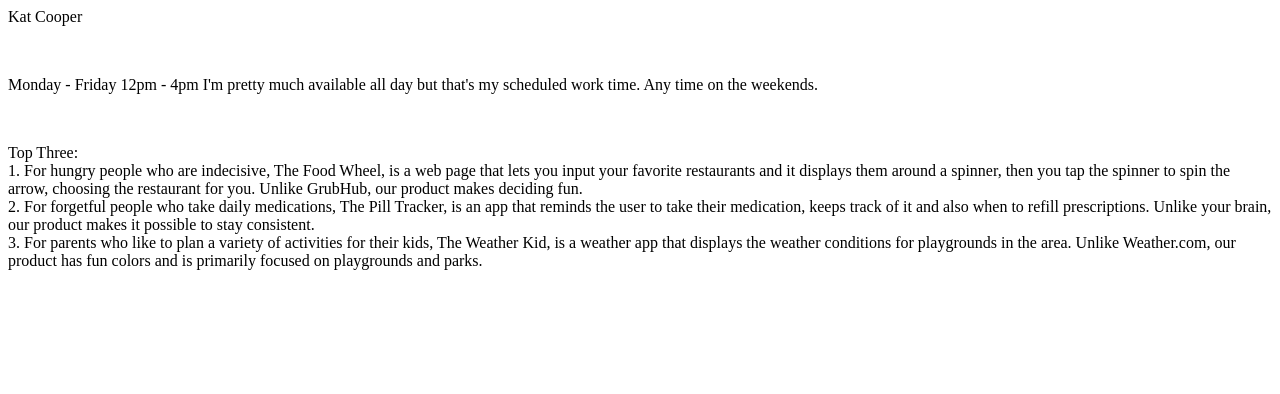
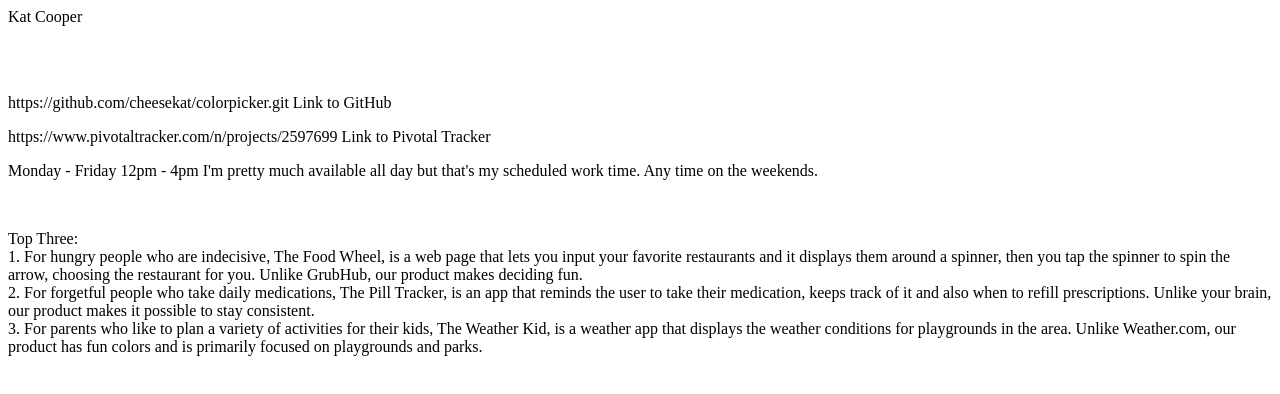
Before and after one commit to cheesekat/demogit, a plain HTML site: page index.html in a window 1280 px wide. Drawn offline with Linux system fonts and the light colour scheme.

Commit message:
add color picker links

```diff
--- a/index.html
+++ b/index.html
@@ -5,6 +5,10 @@
 <body>
   <p>
     Kat Cooper</p><br>
+  <br>
+  <p>https://github.com/cheesekat/colorpicker.git Link to GitHub </p>
+  <p>https://www.pivotaltracker.com/n/projects/2597699 Link to Pivotal Tracker</p>
+
     <p>Monday - Friday 12pm - 4pm I'm pretty much available all day but that's my scheduled work time. Any time on the weekends.</p><br>
     <p>Top Three: <br> 1. For hungry people who are indecisive, The Food Wheel, is a web page that lets you input your favorite restaurants and it displays them
       around a spinner, then you tap the spinner to spin the arrow, choosing the restaurant for you. Unlike GrubHub, our product makes deciding fun.
```
